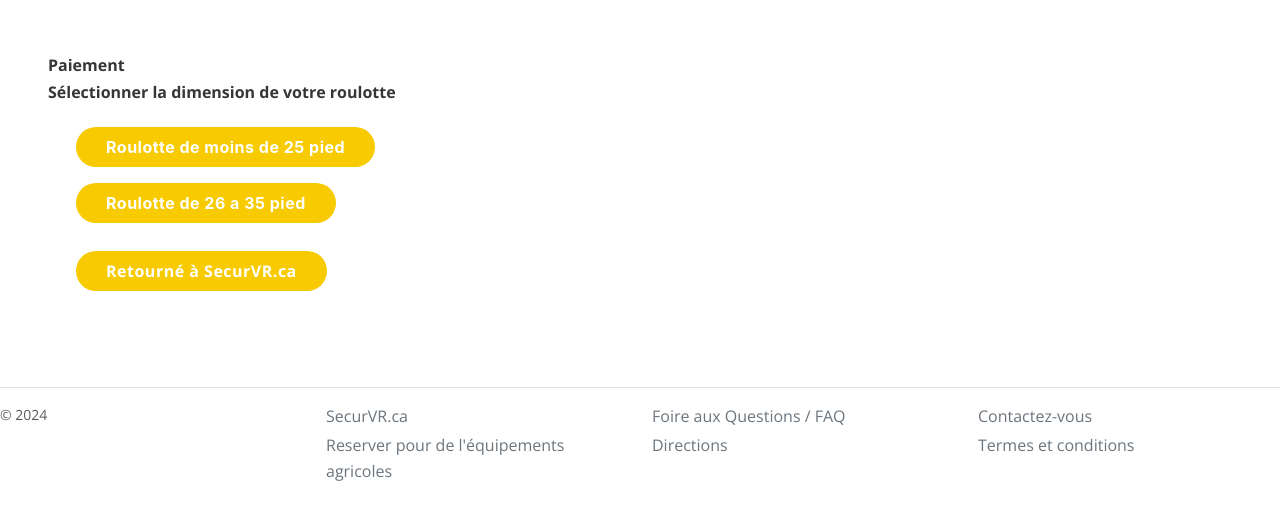
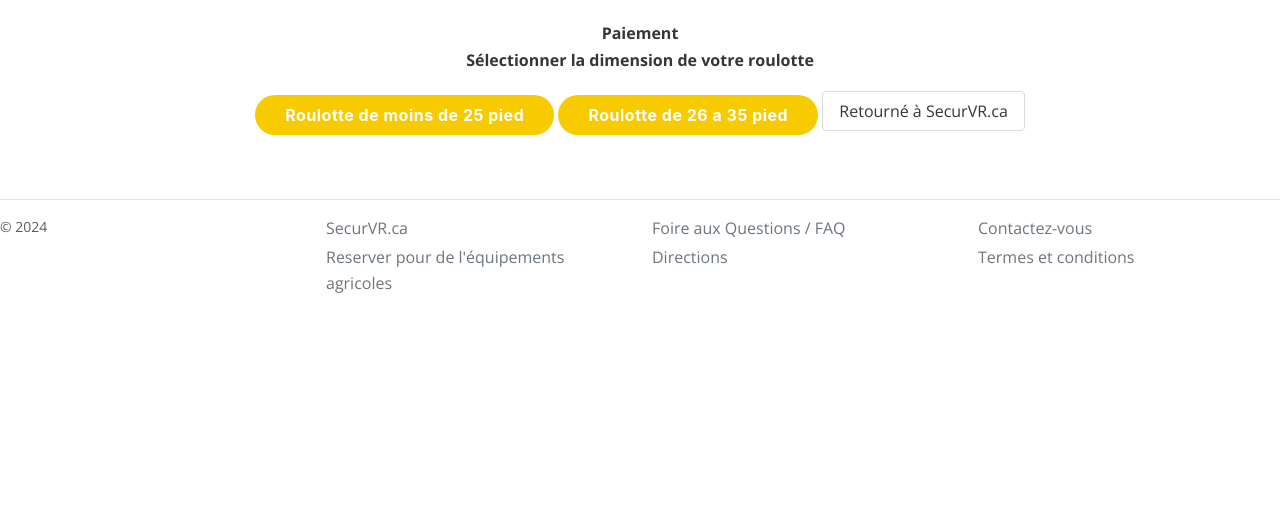
Before and after one commit to gettingalex/GardeVR, a Flask app: page / in a window 1280 px wide. Shown: the part 76-596 px from the top of the page. Run offline with Flask 3, Linux system fonts and the light colour scheme; data comes from the database, SQL or seed files in the repository; some libraries are stand-ins or nearby versions.

Commit message:
debut design

```diff
--- a/static/style.css
+++ b/static/style.css
@@ -89,8 +89,6 @@ body {
     color: #636363;
 }
 
-/* Header */
-
 /* Header Styles */
 .header {
     background-color: #fff;
@@ -131,3 +129,10 @@ body {
     z-index: 2;
     color: #F8CA00;
 }
+
+.main-reserve {
+    padding-top: 1em;
+    padding-bottom: 1em;
+    text-align: center;
+    margin: auto;
+}
--- a/templates/index.html
+++ b/templates/index.html
@@ -1,16 +1,15 @@
 {% extends "base.html" %}
 
 {% block content %}
-  <section class="section">
+  <section class="section main-reserve">
     <h2 class="my-2"><strong>Paiement</strong></h2>
     <h3 class="my-2"><strong>Sélectionner la dimension de votre roulotte</strong></h3>
+    <div class="container">
     {% for product in products %}
-    <div class="container">
       <!--id="submitBtn+{{product.id}}">-->
       <button class="button action-btn submitBtn" price_ID={{product.price_id}} product_ID={{product.id}} id="submitBtn" data-quantity="{{product.stock_quantity}}" style="background-color: f5f242; ">{{ product.product_name}}</button>
+    {% endfor %}
+      <a href="https://securvr.ca" class="button action-bt mt-3">Retourné à SecurVR.ca</a>
     </div>
-    {% endfor %}
-    <div class="container mt-3">
-      <a href="https://securvr.ca" class="button action-btn">Retourné à SecurVR.ca</a>
   </section>
 {% endblock %}
```
